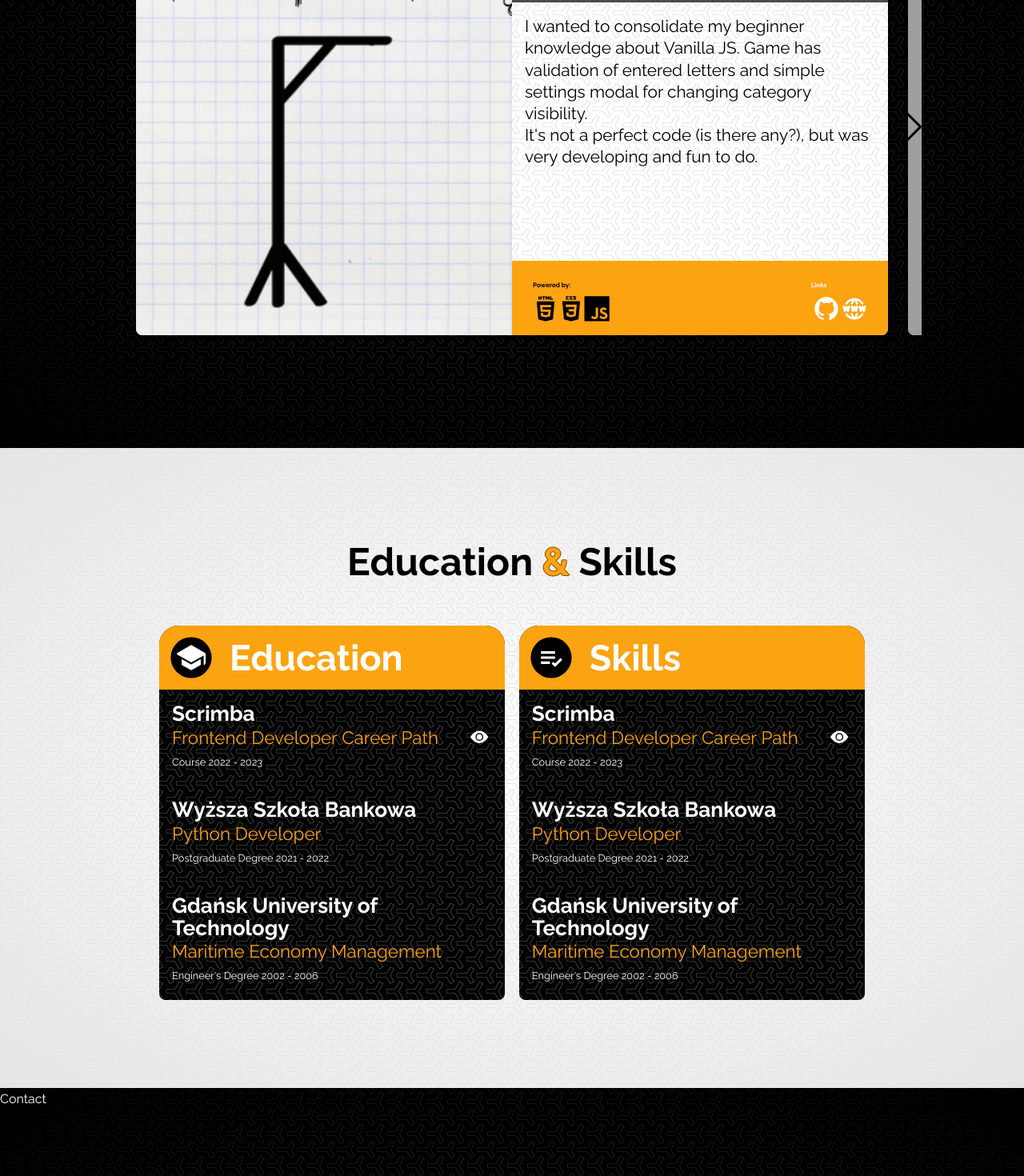
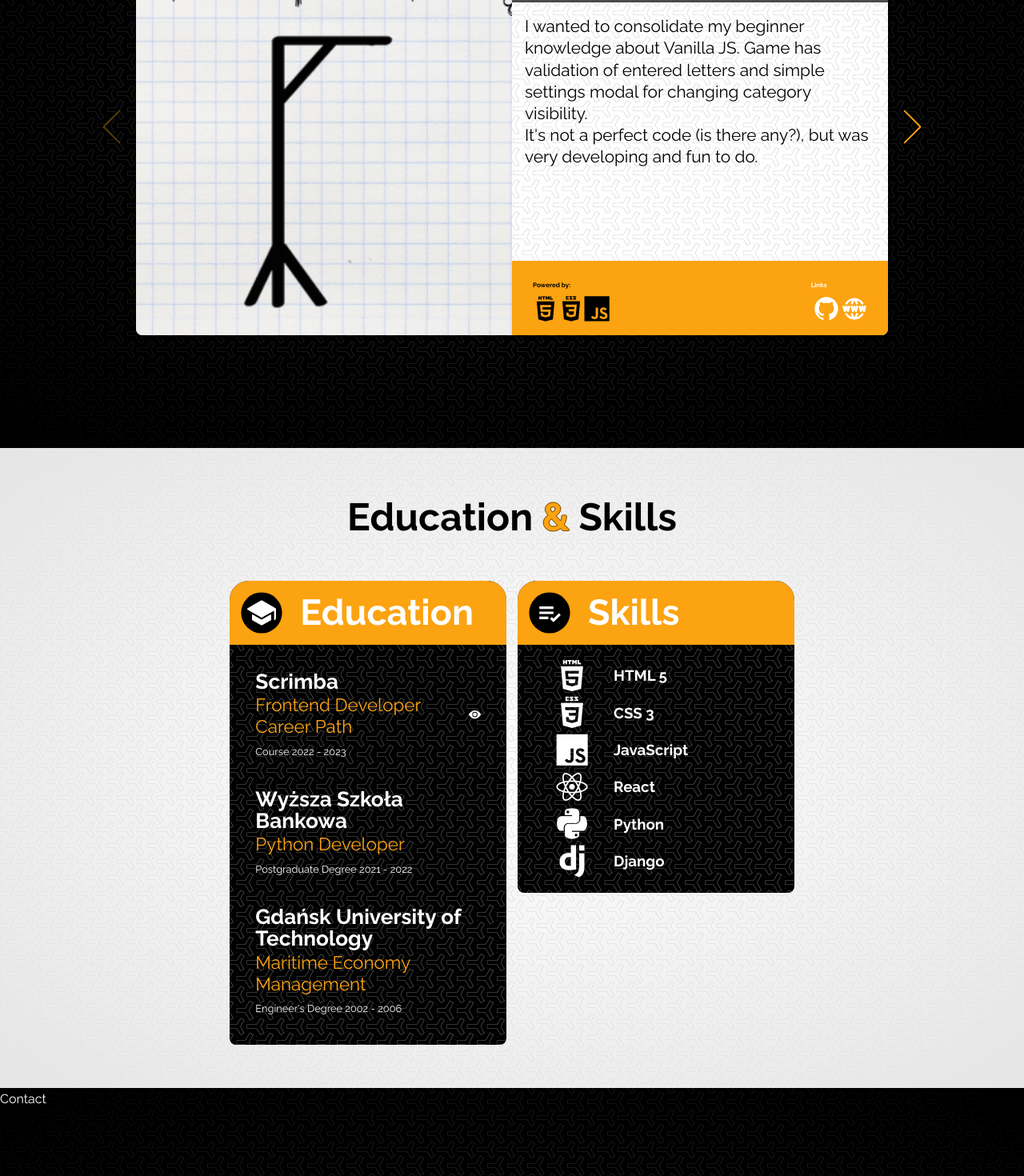
Before and after one commit to djzib0/portfolio-website, a React (Vite) app: page / in a window 1280 px wide. Shown: the part 1840-3310 px from the top of the page at 80% size. Built offline with nearby package versions, Linux system fonts and the light colour scheme; grey boxes are pictures that could not be loaded.

Commit message:
adjustedstyles and skills displayed data

```diff
--- a/src/components/Portfolio.jsx
+++ b/src/components/Portfolio.jsx
@@ -32,8 +32,6 @@ function Portfolio() {
     for (let technology of item.technology) {
       technologiesArr.push(<i key={nanoid()} className={convertToIcon(technology) } title={technology}></i>)
     }
-
-    console.log(item.name, item.name.length)
 
     return (
       <SwiperSlide key={nanoid()} >
@@ -73,11 +71,10 @@ function Portfolio() {
       <h1 className='portfolio__header'>My <span>Piotr</span>folio</h1>
       <Swiper className='swiper__wrapper'
           modules={[Navigation]}
-          spaceBetween={5}
+          spaceBetween={50}
           slidesPerView={1}
-          navigation={{ clickable: true}}
+          navigation={{ clickable: true }}
           speed={500}
-          // scrollbar={{ draggable: true }}
           >
         {projectsArr}
       </Swiper>
--- a/src/components/Skills.jsx
+++ b/src/components/Skills.jsx
@@ -1,7 +1,10 @@
 import React from 'react'
 import "./skills.css"
 import educationData from '../data/educationData';
+import skillsData from '../data/skillsData';
 import { nanoid } from 'nanoid';
+
+import convertToIcon from '../utils/convertToIcon'
 
 import { IoSchool } from 'react-icons/io5'
 import { BsFillEyeFill } from 'react-icons/bs'
@@ -27,6 +30,17 @@ export default function Skills() {
                     {file ? <BsFillEyeFill className='icon-small' /> : ""}
                 </div>
                 <p className='small-text'>{type} {yearStart} - {yearEnd} </p>
+            </div>
+        )
+    })
+
+    const skillsArray = skillsData.map(item => {
+        const {name, displayName} = item
+
+        return (
+            <div key={nanoid()} className="technology-title__container">
+               <i className={`${convertToIcon(name)} icon-medium`} title={name} />
+               <h3>{displayName}</h3>
             </div>
         )
     })
@@ -58,7 +72,7 @@ export default function Skills() {
                         <h1>Skills</h1>
                     </div>
                     <div className='skills-content__container'>
-                        {educationArray}
+                        {skillsArray}
                     </div>
                 </SwiperSlide>
 
@@ -83,7 +97,7 @@ export default function Skills() {
                         <h1>Skills</h1>
                     </div>
                     <div className='skills-content__container'>
-                        {educationArray}
+                        {skillsArray}
                     </div>
 
                 </div>
--- a/src/components/about.css
+++ b/src/components/about.css
@@ -46,9 +46,6 @@
         align-items: flex-start;
     }
 
-    .about__header {
-        padding: 2rem;
-    }
 
     .about__image {
         padding: 0rem;
--- a/src/components/portfolio.css
+++ b/src/components/portfolio.css
@@ -1,11 +1,4 @@
-/* slider styles */
-
-.swiper-button-next,
-.swiper-button-prev {
-    color: var(--color-white) !important;
-    -webkit-text-stroke: 1px solid red;
-}
-
+/* swiper styles */
 .swiper-button-next {
     padding-left: 1rem;
 }
--- a/src/components/skills.css
+++ b/src/components/skills.css
@@ -6,12 +6,14 @@
 
 .swiper-button-next {
     padding-left: 1rem;
-    color: var(--color-black) !important;
+    color: var(--color-gold) !important;
+    -webkit-text-stroke: 1px var(--color-black) !important;
 }
 
 .swiper-button-prev {
     padding-right: 1rem;
-    color: var(--color-black) !important;
+    color: var(--color-gold) !important;
+    -webkit-text-stroke: 1px var(--color-black) !important;
 }
 
 .skills__container {
@@ -79,13 +81,22 @@
     margin-top: .2rem;
 }
 
-.education-title__container {
+.education-title__container,
+.technology-title__container {
     display: flex;
     align-items: center;
 }
 
 .education-title__container p {
     padding-right: 2rem;
+}
+
+.technology-title__container {
+    padding: .2rem;
+}
+
+.skills-content__container {
+    padding: 1rem;
 }
 
 /* MEDIA QUERIES (MEDIUM DEVICES) */
@@ -134,6 +145,12 @@
 
     .skills__icon {
         transform: scale(80%);
+    }
+
+    .technology-title__container {
+        display: flex;
+        align-items: center;
+        padding-left: 2rem;
     }
 }
 
--- a/src/data/skillsData.js
+++ b/src/data/skillsData.js
@@ -1,8 +1,28 @@
 const skillsData = [
-    "HMTL 5",
-    "CSS 3",
-    "JavaScript",
-    "React",
-    "Python",
-    "Django",
+    {
+        name: "html",
+        displayName: "HTML 5",
+    },
+    {
+        name: "css",
+        displayName: "CSS 3",
+    },
+    {
+        name: "vanillaJS",
+        displayName: "JavaScript",
+    },
+    {
+        name: "react",
+        displayName: "React",
+    },
+    {
+        name: "python",
+        displayName: "Python",
+    },
+    {
+        name: "django",
+        displayName: "Django",
+    },
 ]
+
+export default skillsData
--- a/src/index.css
+++ b/src/index.css
@@ -131,6 +131,7 @@ i:hover,
 
 .icon-medium {
   font-size: 2.5rem;
+  margin-right: 2rem;
 }
 
 .section__header {
```
